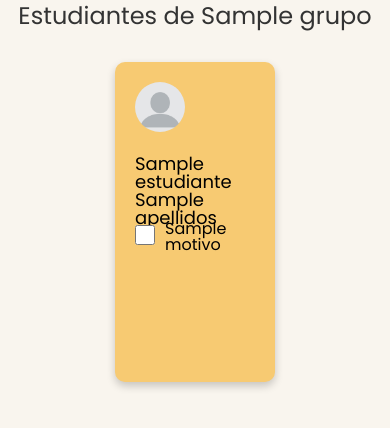
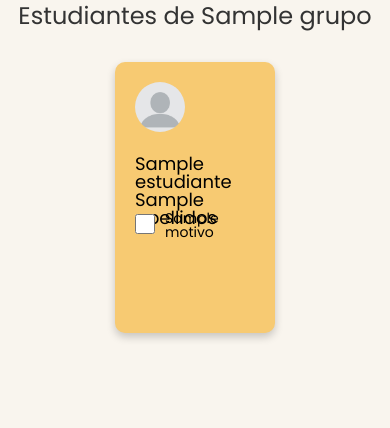
Before and after one commit to jloppad/pasoSeguro, a Symfony app: template templates/listados/grupo/estudiantes.html.twig in a window 390 px wide. Shown: the part 168-596 px from the top of the page. Run offline with Twig, Linux system fonts and the light colour scheme; the template is opened without the code that fills it: most values are stand-ins (such as "Sample title", 1, 10 or a date in 2020); some libraries are stand-ins or nearby versions.

Commit message:
Ultima version listado de estudiantes de curso

```diff
--- a/public/css/estudiantes.css
+++ b/public/css/estudiantes.css
@@ -17,7 +17,6 @@ h1 {
     text-align: left;
     box-sizing: border-box;
     background-color: white;
-    height: 19em;
 }
 
 .inactive-card {
@@ -51,6 +50,9 @@ h1 {
     display: flex;
     align-items: center;
     margin: 5px 0;
+    width: 100%;
+    word-wrap: break-word;
+    word-break: break-word;
 }
 
 .card ul li input {
@@ -61,6 +63,7 @@ h1 {
 
 .hora-salida {
     text-align: center;
+    height: 2em;
 }
 
 /* Estilos para el botón */
@@ -91,9 +94,11 @@ h1 {
 @media (max-width: 500px) {
     .card {
         width: 10em;
-        height: 20em;
     }
     .card h2 {
         height: 20%;
     }
+    .card ul li {
+        font-size: 14px;
+    }
 }
--- a/src/Controller/GrupoController.php
+++ b/src/Controller/GrupoController.php
@@ -43,7 +43,7 @@ class GrupoController extends AbstractController
     {
         $estudiantes = $grupoRepository->findEstudiantesByGrupo($id);
 
-        $motivos = $motivoRepository->findAll();
+        $motivos = $motivoRepository->findByOrder('numeroOrden');
 
         $grupo = $grupoRepository->find($id);
 
```
